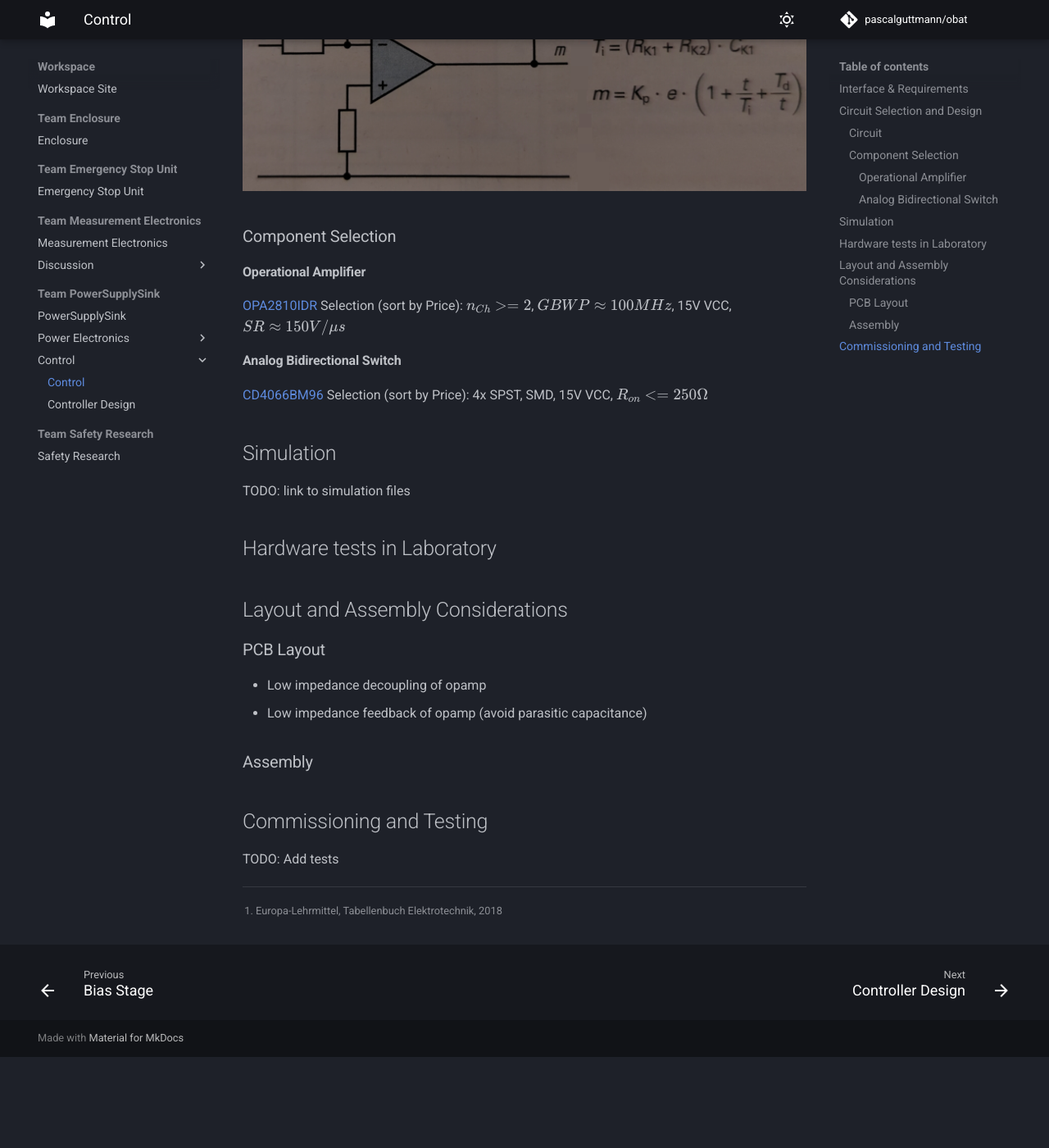
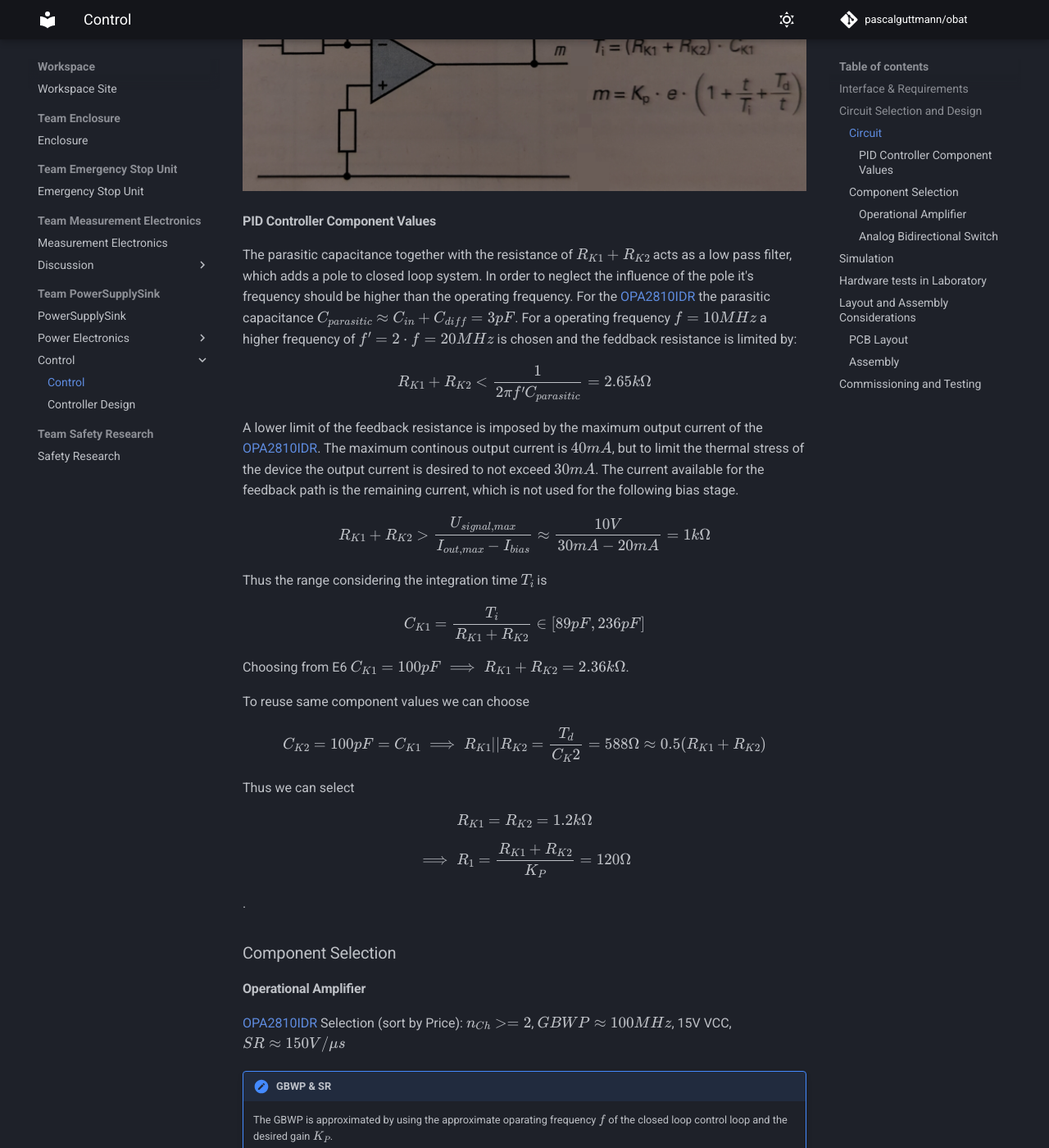
Before and after one commit to pascalguttmann/obat, an MkDocs documentation site: the page built from docs/workspace/pss/control/control.md, in a window 1280 px wide and 1400 px high, scrolled down 678 px. Shown: the whole window at 82% size. Built offline with MkDocs 1.6.1 and Material for MkDocs 9.7.7, drawn with Linux system fonts in a browser that asks for light colours; comment, search, counter and statistics services are not loaded; before the commit the page ends 1967 px from its top, so only the background shows below that; some of the changed text lies outside the part shown.

Commit message:
add pid control opamp component dimensions

```diff
--- a/docs/workspace/pss/control/control.md
+++ b/docs/workspace/pss/control/control.md
@@ -18,20 +18,59 @@ be tracked by minimizing the error.
 The PID controller is implemented using a standard circuit from literature[^TB]:
 ![PID Controller Circuit](./pid_circuit.png)
 
+#### PID Controller Component Values
+
+The parasitic capacitance together with the resistance of $R_{K1} + R_{K2}$ acts
+as a low pass filter, which adds a pole to closed loop system. In order to
+neglect the influence of the pole it's frequency should be higher than the
+operating frequency. For the [OPA2810IDR] the parasitic capacitance
+$C_{parasitic} \approx C_{in} + C_{diff} = 3 pF$. For a operating frequency $f
+= 10 MHz$ a higher frequency of $f' = 2 \cdot f = 20 MHz$ is chosen and the
+feddback resistance is limited by:
+$$ R_{K1} + R_{K2} < \frac{1}{2 \pi f' C_{parasitic}} = 2.65 k \Omega $$
+
+A lower limit of the feedback resistance is imposed by the maximum output current of the [OPA2810IDR].
+The maximum continous output current is $40mA$, but to limit the thermal stress
+of the device the output current is desired to not exceed $30mA$. The current
+available for the feedback path is the remaining current, which is not used for
+the following bias stage.
+$$ R_{K1} + R_{K2} > \frac{U_{signal,max}}{I_{out,max} - I_{bias}} \approx
+\frac{10V}{30mA - 20mA} = 1k \Omega $$
+
+Thus the range considering the integration time $T_i$ is
+$$ C_{K1} = \frac{T_i}{R_{K1}+R_{K2}} \in [89 pF, 236 pF] $$
+
+Choosing from E6 $C_{K1} = 100pF \implies R_{K1}+R_{K2} = 2.36 k \Omega$.
+
+To reuse same component values we can choose
+$$ C_{K2} = 100pF = C_{K1} \implies
+R_{K1} || R_{K2} = \frac{T_d}{C_K2} = 588 \Omega \approx 0.5 (R_{K1}+R_{K2}) $$
+
+Thus we can select $$ R_{K1} = R_{K2} = 1.2 k \Omega $$
+$$ \implies R_1 = \frac{R_{K1}+R_{K2}}{K_P} = 120 \Omega $$.
+
 [^TB]: Europa-Lehrmittel, Tabellenbuch Elektrotechnik, 2018
 
 ### Component Selection
 
 #### Operational Amplifier
 
-[OPA2810IDR][OPA2810IDR] Selection (sort by Price): $n_{Ch} >= 2$, $GBWP
+[OPA2810IDR] Selection (sort by Price): $n_{Ch} >= 2$, $GBWP
 \approx 100 MHz$, 15V VCC, $SR \approx 150 V / \mu s$
+
+!!! note "GBWP & SR"
+    The GBWP is approximated by using the approximate oparating frequency $f$ of
+    the closed loop control loop and the desired gain $K_P$.
+    $$ GBWP \approx f \cdot K_P = 10 MHz \cdot 10 $$
+    The slew rate is approximated by taking the maximum slope of a sine wave at
+    maximum amplitude at the approximated operating frequency. $$ SR \approx 2.5V
+    \cdot 10 MHz \cdot 2 \pi $$
 
 [OPA2810IDR]: https://mou.sr/3X9Oofi
 
 #### Analog Bidirectional Switch
 
-[CD4066BM96][CD4066BM96] Selection (sort by Price): 4x SPST, SMD, 15V VCC,
+[CD4066BM96] Selection (sort by Price): 4x SPST, SMD, 15V VCC,
 $R_{on} <= 250 \Omega$
 
 [CD4066BM96]: https://mou.sr/3MQOnJI
```
